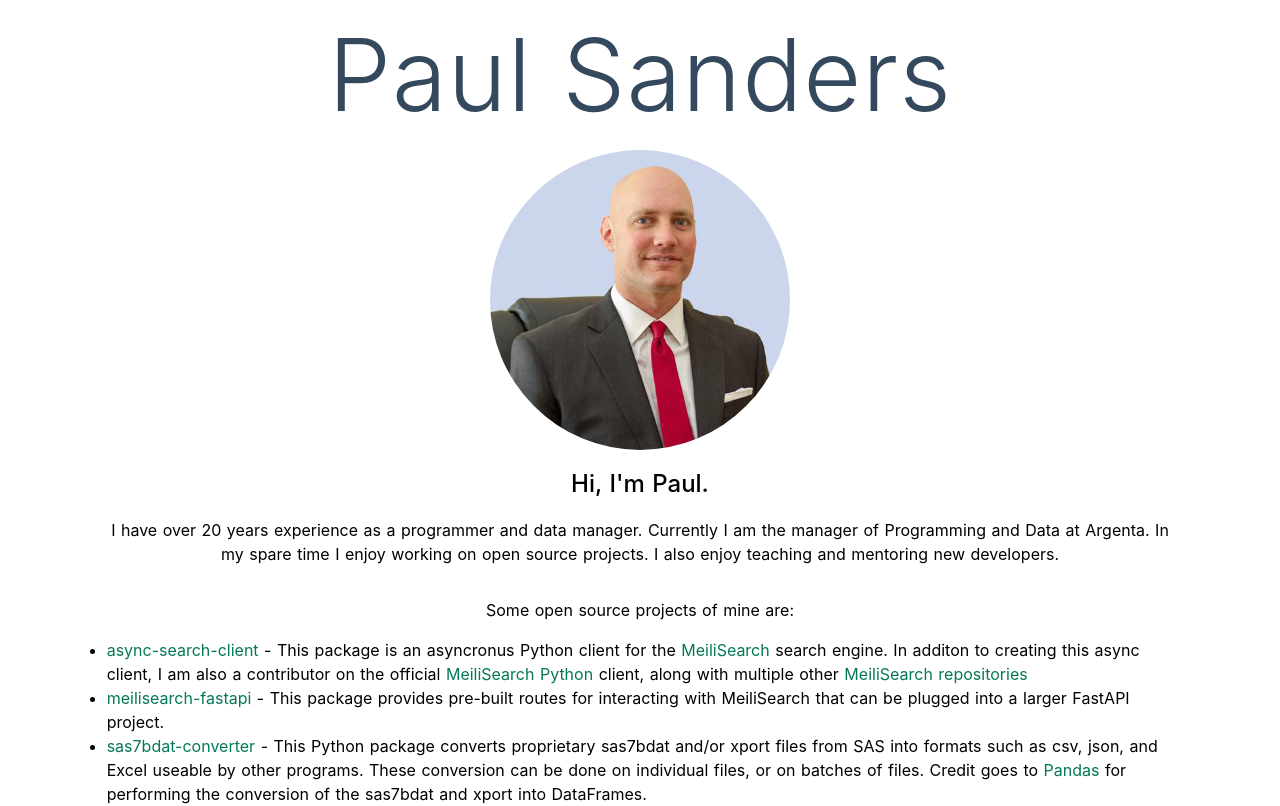
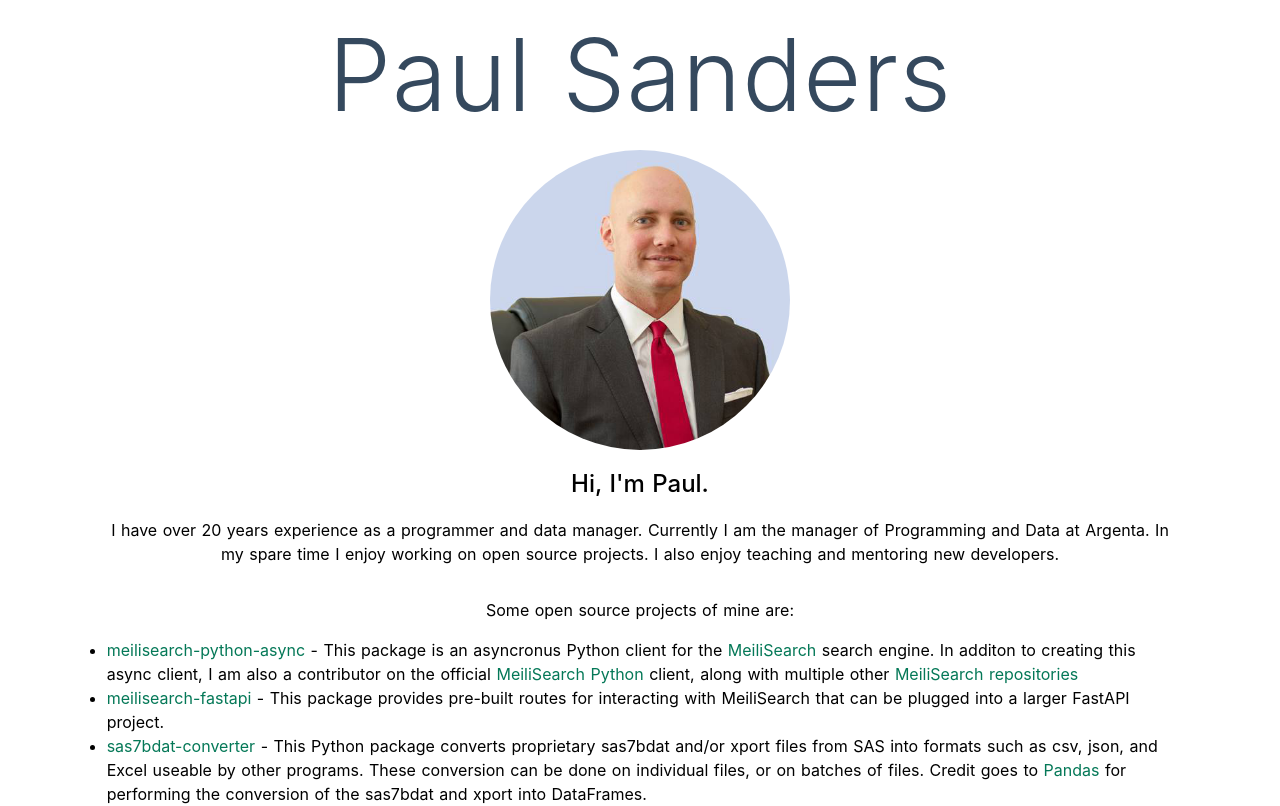
Before and after one commit to sanders41/sanders41.github.io, a Nuxt app: page / in a window 1280 px wide. Shown: the top 806 px of the page. Built offline with nearby package versions, Linux system fonts and the light colour scheme.

Commit message:
Changing async-search-client to meilisearch-python-async

```diff
--- a/components/Projects.vue
+++ b/components/Projects.vue
@@ -2,7 +2,7 @@
   <div class="projects mt-4">
     <ul class="list-disc">
       <li>
-        <a href="https://github.com/sanders41/async-search-client">async-search-client</a>
+        <a href="https://github.com/sanders41/meilisearch-python-async">meilisearch-python-async</a>
         - This package is an asyncronus Python client for the
         <a href="https://www.meilisearch.com/">MeiliSearch</a> search engine. In additon to
         creating this async client, I am also a contributor on the official
@@ -14,6 +14,7 @@
         <a href="https://github.com/sanders41/meilisearch-fastapi">meilisearch-fastapi</a>
         - This package provides pre-built routes for interacting with MeiliSearch that can be
         plugged into a larger FastAPI project.
+      </li>
       <li>
         <a href="https://github.com/sanders41/sas7bdat-converter">sas7bdat-converter</a>
         - This Python package converts proprietary sas7bdat and/or xport files from SAS into
```
Also changed, not shown: 1 other file (tests, documents, lock files or other folders).
